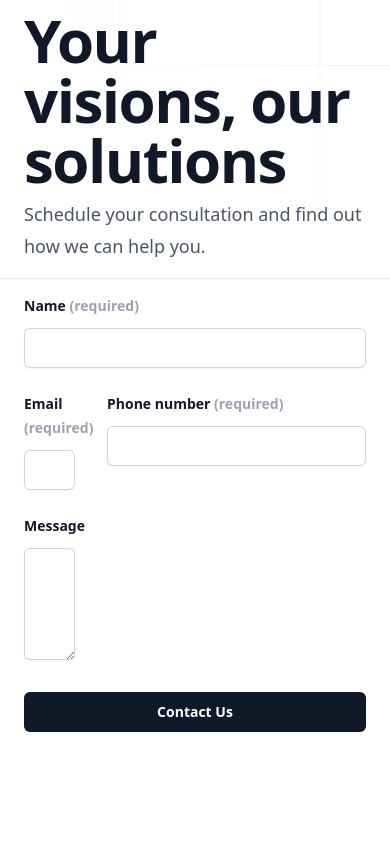
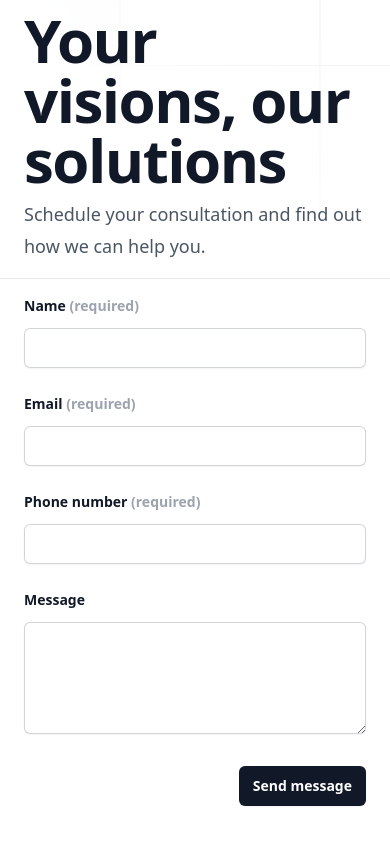
Before and after one commit to DrRhea/company_profile_usa, a Next.js app: page / in a window 390 px wide. Shown: the part 1333-2177 px from the top of the page. Built offline with nearby package versions, Linux system fonts and the light colour scheme.

Commit message:
fix: all the client has requested

```diff
--- a/src/app/components/Contact.js
+++ b/src/app/components/Contact.js
@@ -35,7 +35,7 @@
                 />
               </svg>
             </div>
-            <h2 className="mb-6 text-base tracking-tight text-gray-900 uppercase">Get in touch</h2>
+            <h2 className="mb-6 text-base uppercase tracking-tight text-gray-900">Get in touch</h2>
             <h2 className="text-6xl font-bold tracking-tight text-gray-900">Your visions, our solutions</h2>
             <p className="mt-2 text-lg leading-8 text-gray-600">
               Schedule your consultation and find out how we can help you.
@@ -45,7 +45,7 @@
         <form action="#" method="POST" className="px-6 pb-24 pt-4 sm:pb-32 lg:px-8 lg:py-24">
           <div className="mx-auto max-w-xl lg:mr-0 lg:max-w-lg">
             <div className="grid grid-cols-1 gap-x-8 gap-y-6 sm:grid-cols-2">
-              <div className='col-span-2'>
+              <div className='lg:col-span-2'>
                 <label
                   htmlFor="name"
                   className="block text-sm font-semibold leading-6 text-gray-900"
@@ -116,9 +116,9 @@
             <div className="mt-8 flex justify-end">
               <button
                 type="submit"
-                className="rounded-md bg-gray-900 px-3.5 py-2.5 text-center text-sm font-semibold text-white shadow-sm hover:bg-gray-800 focus-visible:outline focus-visible:outline-2 focus-visible:outline-offset-2 focus-visible:outline-gray-900 w-full"
+                className="rounded-md bg-gray-900 px-3.5 py-2.5 text-center text-sm font-semibold text-white shadow-sm hover:bg-gray-800 focus-visible:outline focus-visible:outline-2 focus-visible:outline-offset-2 focus-visible:outline-gray-900"
               >
-                Contact Us
+                Send message
               </button>
             </div>
           </div>
--- a/src/app/components/Hero.js
+++ b/src/app/components/Hero.js
@@ -13,11 +13,6 @@
           ></div>
         </div>
         <div className="mx-auto max-w-2xl py-32 sm:py-48 lg:py-56">
-          <div className="hidden sm:mb-8 sm:flex sm:justify-center">
-            <div className="relative rounded-full px-3 py-1 text-sm leading-6 text-gray-400 ring-1 ring-white/10 hover:ring-white/20">
-              Announcing our next round of funding. <a href="#" className="font-semibold text-white"><span className="absolute inset-0" aria-hidden="true"></span>Read more <span aria-hidden="true">&rarr;</span></a>
-            </div>
-          </div>
           <div className="text-center">
             <h1 className="text-4xl font-bold tracking-tight text-white sm:text-6xl">
               We turn insights into impact.
```
Also changed, not shown: public/images/image.png (renamed from public/images/hero.png).
